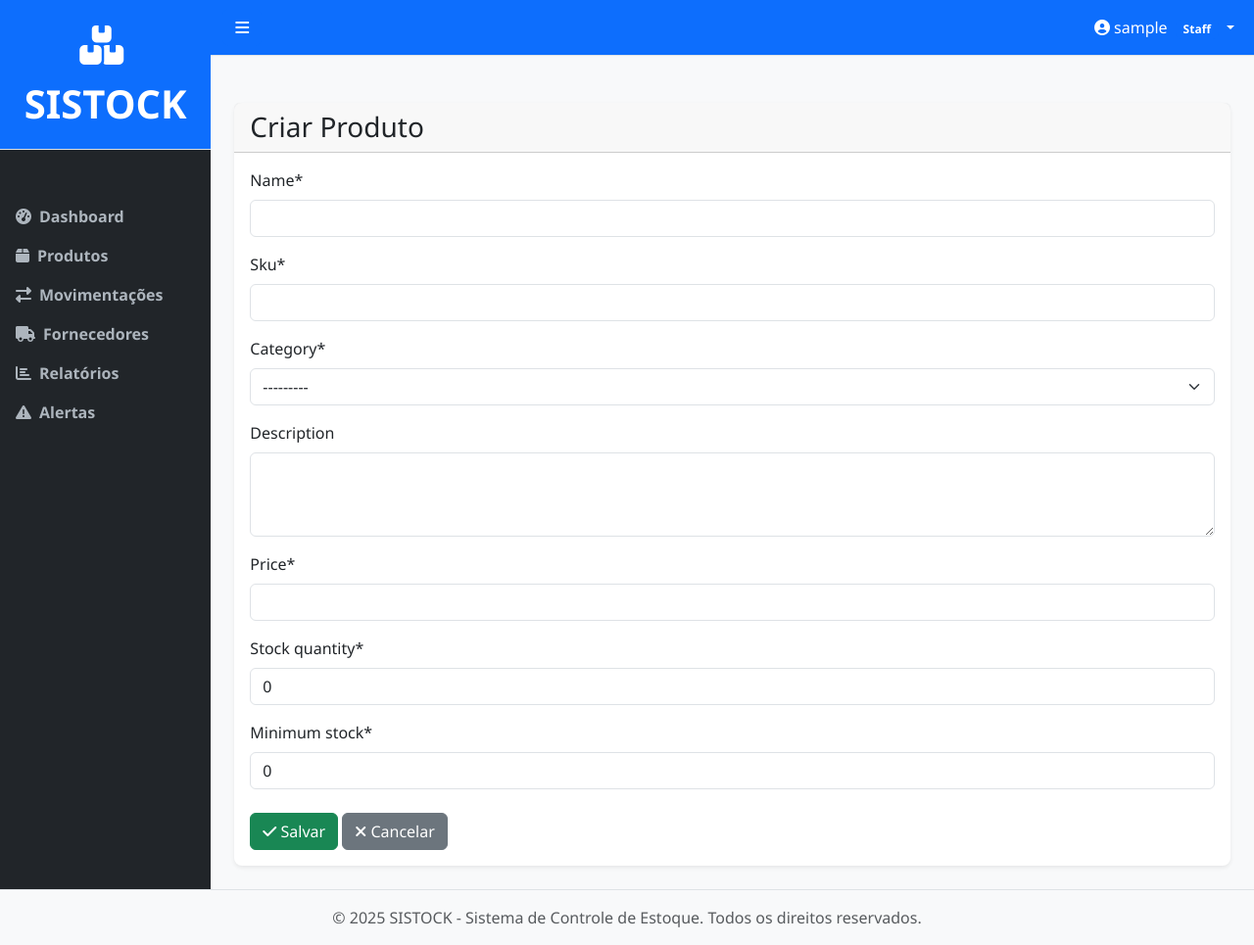
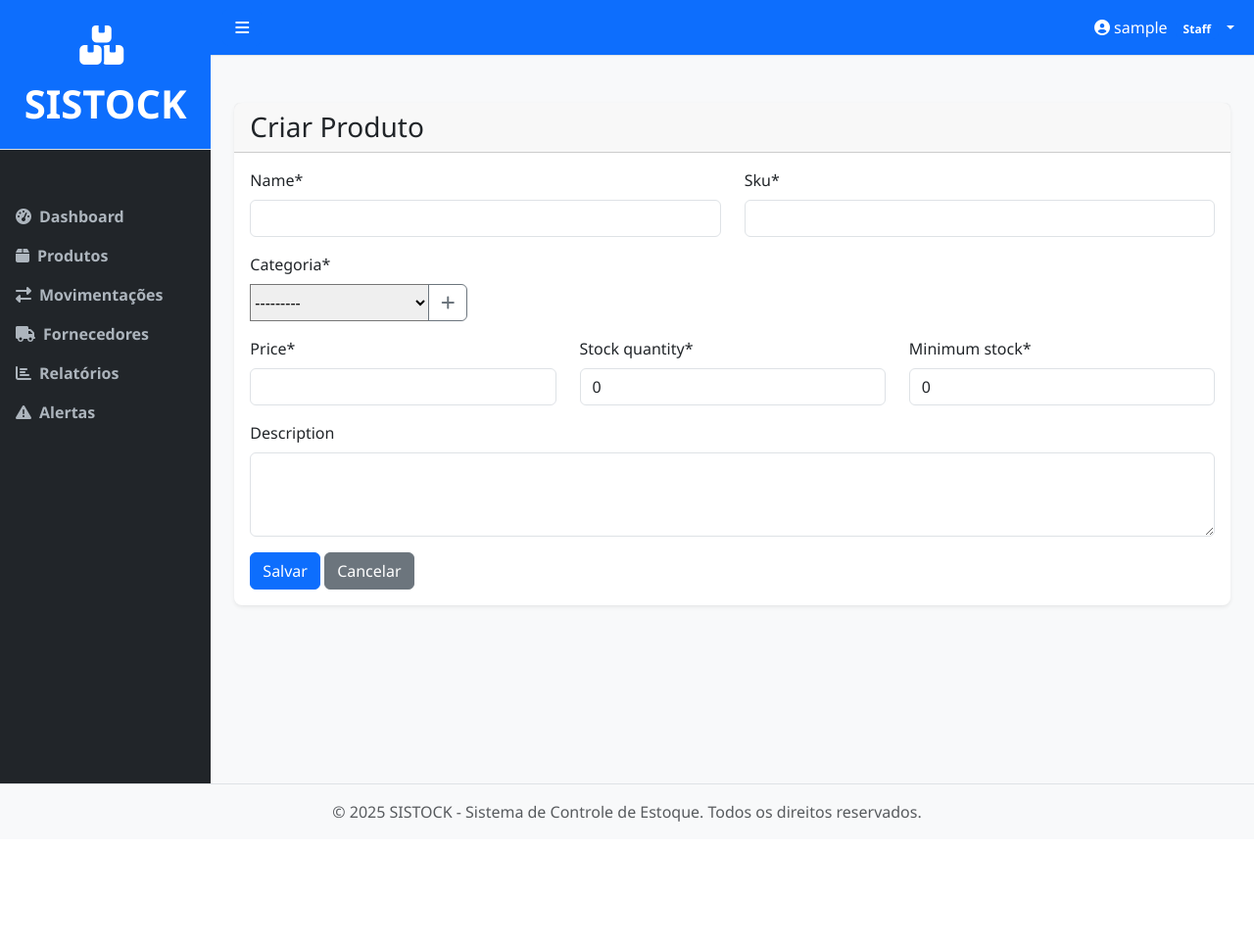
Before and after one commit to mateus-s-a/SISTOCK, a Django app: page /products/add/ in a window 1280 px wide. Shown: the whole page at 98% size. After the commit the page ends 839 px from the top, so only its background shows below. Run offline with Django 5.2, Linux system fonts and the light colour scheme; the visitor is signed in with stand-in values (Sample User, id 1); data comes from the database, SQL or seed files in the repository; parts of the project's set-up code (start-up, migrations or seed data) failed here and were passed over; some libraries are stand-ins or nearby versions.

Commit message:
feat(categories): Implementa modal de criação rápida de categorias com AJAX

```diff
--- a/apps/accounts/templates/accounts/user_register.html
+++ b/apps/accounts/templates/accounts/user_register.html
@@ -15,7 +15,7 @@
             <p class="text-muted mb-0">{{ subtitle }}</p>
         </div>
         <a href="{% url 'admin:auth_user_changelist' %}" class="btn btn-outline-secondary">
-            <i class="fas fa-arrow-left me-1"></i> Voltar para Usuários (Painel do Admin Django)
+            <i class="fas fa-external-link-alt me-1"></i> Ver Usuários (Painel do Admin Django)
         </a>
     </div>
 
--- /dev/null
+++ b/apps/products/templates/products/components/modal_create_category.html
@@ -0,0 +1,94 @@
+<!-- Modal de Criação Rápida de Categoria -->
+<div class="modal fade" id="createCategoryModal" tabindex="-1" aria-hidden="true">
+    <div class="modal-dialog">
+        <div class="modal-content">
+            <div class="modal-header bg-primary text-white">
+                <h5 class="modal-title">
+                    <i class="fas fa-folder-plus me-2"></i>Nova Categoria
+                </h5>
+                <button type="button" class="btn-close btn-close-white" data-bs-dismiss="modal" aria-label="Close"></button>
+            </div>
+            <div class="modal-body">
+                <form id="quickCategoryForm">
+                    {% csrf_token %}
+                    <div class="mb-3">
+                        <label for="categoryName" class="form-label">Nome da Categoria *</label>
+                        <input type="text" class="form-control" id="categoryName" name="name" required>
+                        <div class="invalid-feedback" id="categoryNameError"></div>
+                    </div>
+                    <div class="mb-3">
+                        <label for="categoryDescription" class="form-label">Descrição</label>
+                        <textarea class="form-control" id="categoryDescription" name="description" rows="3"></textarea>
+                    </div>
+                </form>
+            </div>
+            <div class="modal-footer">
+                <button type="button" class="btn btn-secondary" data-bs-dismiss="modal">Cancelar</button>
+                <button type="button" class="btn btn-primary" onclick="submitCategoryForm()">
+                    <i class="fas fa-save me-1"></i> Salvar Categoria
+                </button>
+            </div>
+        </div>
+    </div>
+</div>
+
+<script>
+// Função para pegar o CSRF token do formulário
+function getCsrfToken() {
+    return document.querySelector('input[name="csrfmiddlewaretoken"]').value;
+}
+
+function submitCategoryForm() {
+    const form = document.getElementById('quickCategoryForm');
+    const nameInput = document.getElementById('categoryName');
+    const descriptionInput = document.getElementById('categoryDescription');
+    const modalEl = document.getElementById('createCategoryModal');
+    const modal = bootstrap.Modal.getInstance(modalEl);
+
+    // Reset erros
+    nameInput.classList.remove('is-invalid');
+
+    const formData = new FormData(form);
+
+    fetch('{% url "products:category_create_ajax" %}', {
+        method: 'POST',
+        body: formData,
+        headers: {
+            'X-Requested-With': 'XMLHttpRequest',
+            'X-CSRFToken': getCsrfToken()  // <-- Adicione esta linha
+        }
+    })
+    .then(response => {
+        if (!response.ok) {
+            // Se a resposta não for OK (ex: 400), trata como erro
+            return response.json().then(errorData => {
+                throw errorData;
+            });
+        }
+        return response.json();
+    })
+    .then(data => {
+        // Sucesso (status 2xx)
+        const categorySelect = document.querySelector('select[name="category"]');
+        if (categorySelect) {
+            const option = new Option(data.category.name, data.category.id, true, true);
+            categorySelect.add(option);
+            categorySelect.dispatchEvent(new Event('change'));
+        }
+
+        form.reset();
+        modal.hide();
+        alert(data.message || 'Categoria criada com sucesso!');
+    })
+    .catch(errorData => {
+        // Erro (status 4xx, 5xx ou erro de rede)
+        if (errorData.errors && errorData.errors.name) {
+            nameInput.classList.add('is-invalid');
+            document.getElementById('categoryNameError').textContent = errorData.errors.name[0];
+        } else {
+            console.error('Erro:', errorData);
+            alert('Erro ao criar categoria. Verifique os dados e tente novamente.');
+        }
+    });
+}
+</script>
--- a/apps/products/templates/products/product_form.html
+++ b/apps/products/templates/products/product_form.html
@@ -12,17 +12,60 @@
         <div class="card-body">
             <form method="post" novalidate>
                 {% csrf_token %}
-                {{ form|crispy }}
-                <div class="mt-4">
-                    <button type="submit" class="btn btn-success">
-                        <i class="fas fa-check"></i> Salvar
-                    </button>
-                    <a href="{% url 'products:product_list' %}" class="btn btn-secondary">
-                        <i class="fas fa-times"></i> Cancelar
-                    </a>
+
+                <!-- Renderiza campos manualmente para customizar o campo Categoria -->
+                <div class="row">
+                    <div class="col-md-6">
+                        {{ form.name|as_crispy_field }}
+                    </div>
+                    <div class="col-md-6">
+                        {{ form.sku|as_crispy_field }}
+                    </div>
                 </div>
+
+                <!-- Campo Categoria Customizado com Botão -->
+                <div class="mb-3">
+                    <label for="id_category" class="form-label requiredField">
+                        Categoria<span class="asteriskField">*</span>
+                    </label>
+                    <div class="input-group">
+                        {{ form.category }}
+                        <button class="btn btn-outline-secondary" type="button" data-bs-toggle="modal" data-bs-target="#createCategoryModal" title="Criar Nova Categoria">
+                            <i class="fas fa-plus"></i>
+                        </button>
+                    </div>
+                    {% if form.category.errors %}
+                        <div class="invalid-feedback d-block">
+                            {{ form.category.errors }}
+                        </div>
+                    {% endif %}
+                </div>
+
+                <!-- Resto dos campos -->
+                <div class="row">
+                    <div class="col-md-4">{{ form.price|as_crispy_field }}</div>
+                    <div class="col-md-4">{{ form.stock_quantity|as_crispy_field }}</div>
+                    <div class="col-md-4">{{ form.minimum_stock|as_crispy_field }}</div>
+                </div>
+
+                <div class="mb-3">
+                    {{ form.description|as_crispy_field }}
+                </div>
+
+                <button type="submit" class="btn btn-primary">Salvar</button>
+                <a href="{% url 'products:product_list' %}" class="btn btn-secondary">Cancelar</a>
             </form>
         </div>
     </div>
 </div>
+
+<!-- Inclui o Modal -->
+{% include "products/components/modal_create_category.html" %}
+
+<style>
+    #div_id_category { display: none; } /* Esconde o campo automático se ele for gerado duplicado */
+    #id_category { border-top-right-radius: 0; border-bottom-right-radius: 0; }
+</style>
+
+
 {% endblock %}
--- a/apps/products/urls.py
+++ b/apps/products/urls.py
@@ -13,4 +13,5 @@ urlpatterns = [
 
     path('categories/', views.CategoryListView.as_view(), name='category_list'),
     path('categories/add/', views.CategoryCreateView.as_view(), name='category_create'),
+    path('category/create/ajax/', views.CategoryCreateAjaxView.as_view(), name='category_create_ajax'),
 ]
--- a/apps/products/views.py
+++ b/apps/products/views.py
@@ -1,4 +1,5 @@
 import logging
+import json
 
 from django.urls import reverse_lazy
 from django.views.generic import (
@@ -11,6 +12,7 @@ from django.views.generic import (
 from django.views import View
 from django.views.decorators.cache import cache_page
 from django.contrib.auth.mixins import LoginRequiredMixin
+from django.contrib.auth.decorators import login_required
 from django.contrib.messages.views import SuccessMessageMixin
 from django.http import JsonResponse
 from django.db.models import Q
@@ -199,3 +201,33 @@ class CategoryCreateView(LoginRequiredMixin, SuccessMessageMixin, CreateView):
     success_url = reverse_lazy('products:category_list')
     success_message = 'Categoria criada com sucesso.'
     # template_name = 'products/category_create.html'
+
+
+class CategoryCreateAjaxView(ManagerOrAdminRequiredMixin, View):
+    """
+    Cria uma categoria via AJAX e retorna JSON.
+    Usado no modal de criação rápida dentro do form de produtos.
+    """
+
+    def post(self, request, *args, **kwargs):
+        # Como o JS envia FormData, os dados estão em request.JSON
+        # Não é necessário (e causa erro) ler request.body
+
+        form = CategoryForm(request.POST)
+
+        if form.is_valid():
+            category = form.save()
+            return JsonResponse({
+                'success': True,
+                'category': {
+                    'id': category.id,
+                    'name': category.name
+                },
+                'message': 'Categoria criada com sucesso'
+            })
+        else:
+            # Retorna erros do formulário para o frontend
+            return JsonResponse({
+                'success': False,
+                'errors': form.errors
+            }, status=400)
```
Also changed, not shown: apps/products/templates/products/product_list.html (+10 -3 lines).
